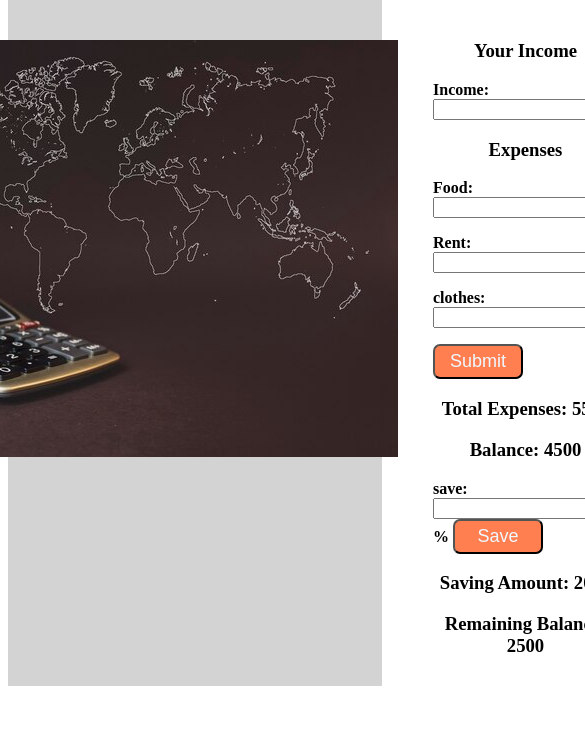
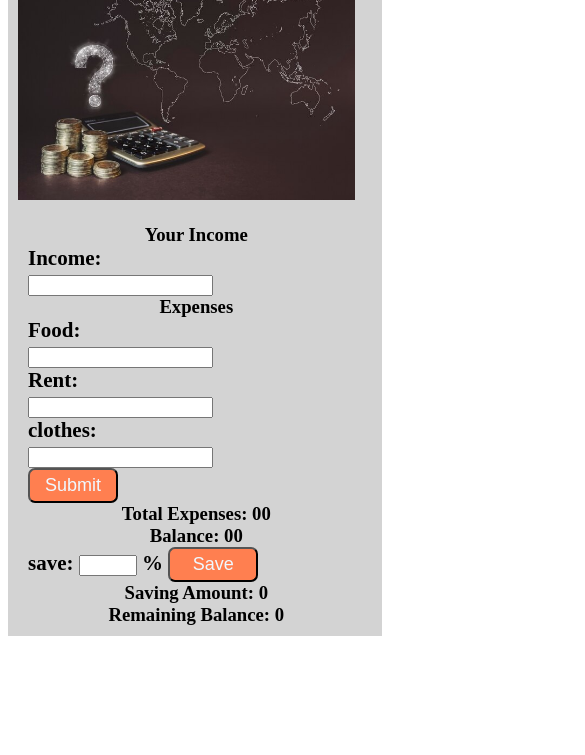
Before and after one commit to Riad15/money-master, a plain HTML site: page index.html in a window 390 px wide. Shown: the part 89-844 px from the top of the page, 585 px wide, since content can reach past the window. Drawn offline with Linux system fonts and the light colour scheme.

Commit message:
complate project

```diff
--- a/app.js
+++ b/app.js
@@ -19,7 +19,19 @@ function calculate() {
         // ----------display balance after expenses---------
         const balance = totalIncome - totalExpenses;
         if (balance < 0) {
-            const displayBalance = Document.getElementById('debt-balance');
+            // console.log("tumar taka rin ache");
+            const displayBalance = document.getElementById('reaming-msg');
+            const debt = document.getElementById('debt-balance');
+            debt.innerText = balance;
+            // console.log(displayBalance.innerText);
+            displayBalance.style.display = 'block'
+            setTimeout(myFunction, 3000);
+
+            function myFunction() {
+                displayBalance.style.display = 'none';
+            }
+
+
 
 
         } else {
@@ -29,7 +41,13 @@ function calculate() {
 
 
     } else {
-        console.log('bal number dew tmi');
+        const errorMSG = document.getElementById('error-text');
+        errorMSG.style.display = 'block';
+        setTimeout(myFunction, 3000);
+
+        function myFunction() {
+            errorMSG.style.display = 'none';
+        }
     }
 
 
@@ -39,8 +57,15 @@ function calculate() {
     // console.log(Income.value);
 }
 
+
 function saveMoney() {
-
+    const balance = document.getElementById('balance').innerText;
+    const balanceCheck = parseInt(balance);
+    if (balanceCheck <= 0) {
+        const savingDisplay = document.getElementById('Saving-display');
+        console.log(savingDisplay);
+        savingDisplay.style.display = 'block';
+    } else {
         const percentage = document.getElementById('percentage-rate');
         const savingDisplay = document.getElementById('Saving-display');
 
@@ -50,9 +75,13 @@ function saveMoney() {
         savingDisplay.innerText = saving;
 
         const RemainingBalance = document.getElementById('Remaining-Balance');
-    const balance = document.getElementById('balance').innerText;
+
         const updateRemainingBalance = parseInt(balance) - saving;
         RemainingBalance.innerText = updateRemainingBalance;
+    }
+
+
+
 
 
 }
--- a/index.html
+++ b/index.html
@@ -25,32 +25,33 @@
             <div class="calculator-part">
                 <div>
                     <h3>Your Income</h3>
-                    <p>
-                        Income: <input id="income-tk" type="text">
+                    <p class="input-teg">
+                        Income: <br><input id="income-tk" type="text">
                     </p>
                     <h3>Expenses</h3>
-                    <p>
-                        Food: <input id="food-tk" class="input" type="text">
+                    <p class="input-teg">
+                        Food: <br><input id="food-tk" class="input" type="text">
                     </p>
-                    <p>
-                        Rent: <input id="rent-tk" class="input" type="text">
+                    <p class="input-teg">
+                        Rent: <br><input id="rent-tk" class="input" type="text">
                     </p>
-                    <p>
-                        clothes: <input id="buy-cloths" class="input" type="text">
+                    <p class="input-teg">
+                        clothes: <br><input id="buy-cloths" class="input" type="text">
                     </p>
-                    <p class="error-msg">❌You must be input a number.</p>
+                    <p id="error-text" class="error-msg">❌You must be input a positive number.</p>
                 </div>
-                <button onclick="calculate()" type="button" class="btn"> Submit </button>
-                <h3>Total Expenses: <span id="total-expenses">5500</span> </h3>
-                <h3>Balance: <span id="balance">4500</span> </h3>
-                <h4 class="error-msg">You have a debt of <span id="debt-balance">0</span> tk</h4>
+                <button onclick="calculate()" type="button" class="btn btn-submit"> Submit </button>
+                <h3>Total Expenses: <span id="total-expenses">00</span> </h3>
+                <h3>Balance: <span id="balance">00</span> </h3>
+                <h4 id="reaming-msg" class="error-msg">You have a debt amount = <span id="debt-balance"> 0</span> tk
+                </h4>
                 <div>
-                    <p class="">save:
+                    <p class="save-teg">save:
                         <input id="percentage-rate" type="text">
-                        % <button type="button" onclick="saveMoney()" class="btn">Save</button>
+                        % <button type="button" id="save-btn" onclick="saveMoney()" class="btn">Save</button>
                     </p>
-                    <h3>Saving Amount: <span id="Saving-display">2000</span></h3>
-                    <h3>Remaining Balance: <span id="Remaining-Balance">2500</span> </h3>
+                    <h3>Saving Amount: <span id="Saving-display">0</span></h3>
+                    <h3>Remaining Balance: <span id="Remaining-Balance">0</span> </h3>
                 </div>
             </div>
         </div>
--- a/style.css
+++ b/style.css
@@ -32,12 +32,22 @@ h3{
 }
 p{
     text-align: justify;
+    font-size: 21px;
     font-weight: 600;
+}
+.input-teg{
+    width: 60%;
+
+}
+#percentage-rate{
+    width: 50px;
 }
 .error-msg{
     background-color:darkseagreen;
     color: beige;
+    font-size: 20px;
     font-weight: 600;
+    padding: 8px;
     display: none;
 }
 .btn{
@@ -49,17 +59,37 @@ p{
     border-radius: 7px;
     color: aliceblue;
 }
-@media only screen and(max-width:620px) {
+/*--------------------mobile screen----------------- */
+@media only screen and (max-width:620px) {
+    .heading{
+        padding-bottom: 0;
+        margin: 0;
+    }
    .container{
        flex-direction: column;
-       justify-content: center;
+       justify-content:center;
    }
+
    .img-part{
+       width: 90%;
+       height: auto;
+       margin: 0;
+   }
+   .img-part img{
        width: 100%;
-       height: 100%;
+       margin: 0;
+   }
+   h3{
+       margin: 0;
+   }
+   .input-teg{
+       margin: 0;
+   }
+   .save-teg{
+       margin: 0;
    }
    .calculator-part{
-    width: 100%;
-    height: 100%;
+    width: 90%;
+    height: auto;
    }
 }
```
Lines whose indentation alone changed are shown as unchanged.
